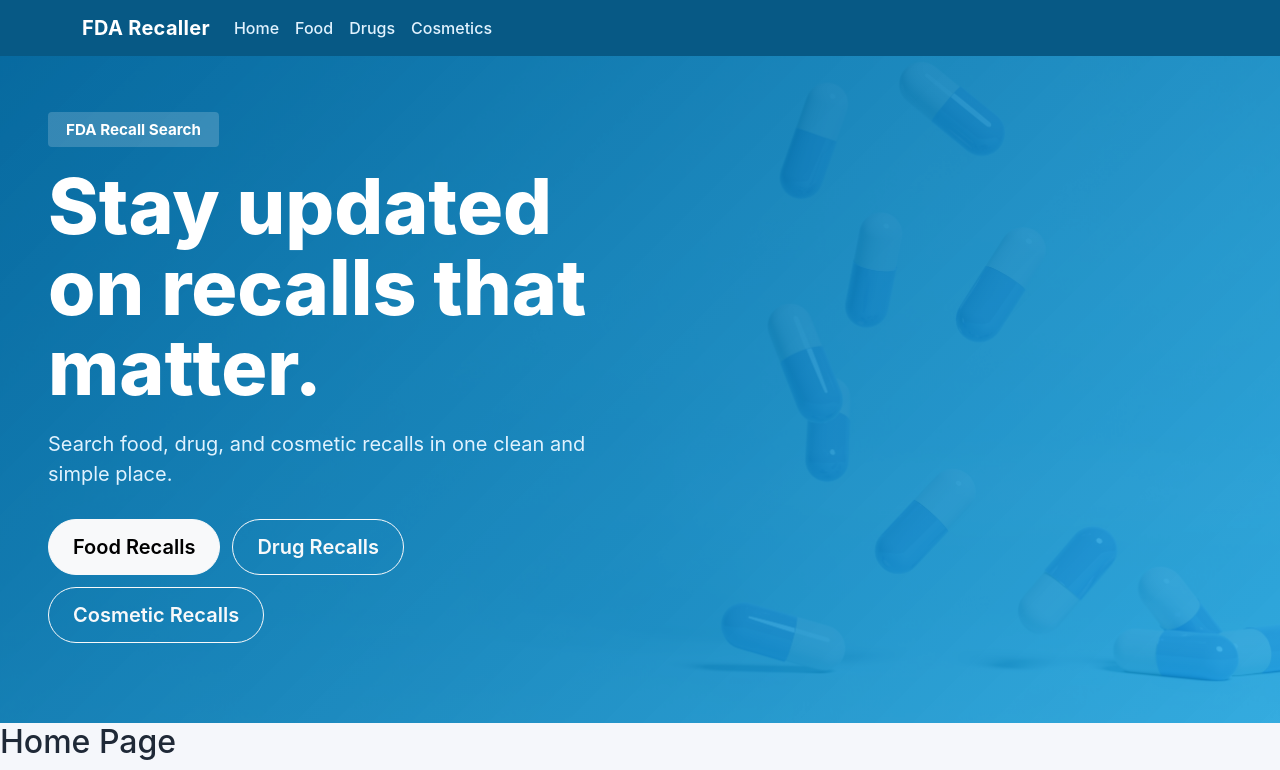
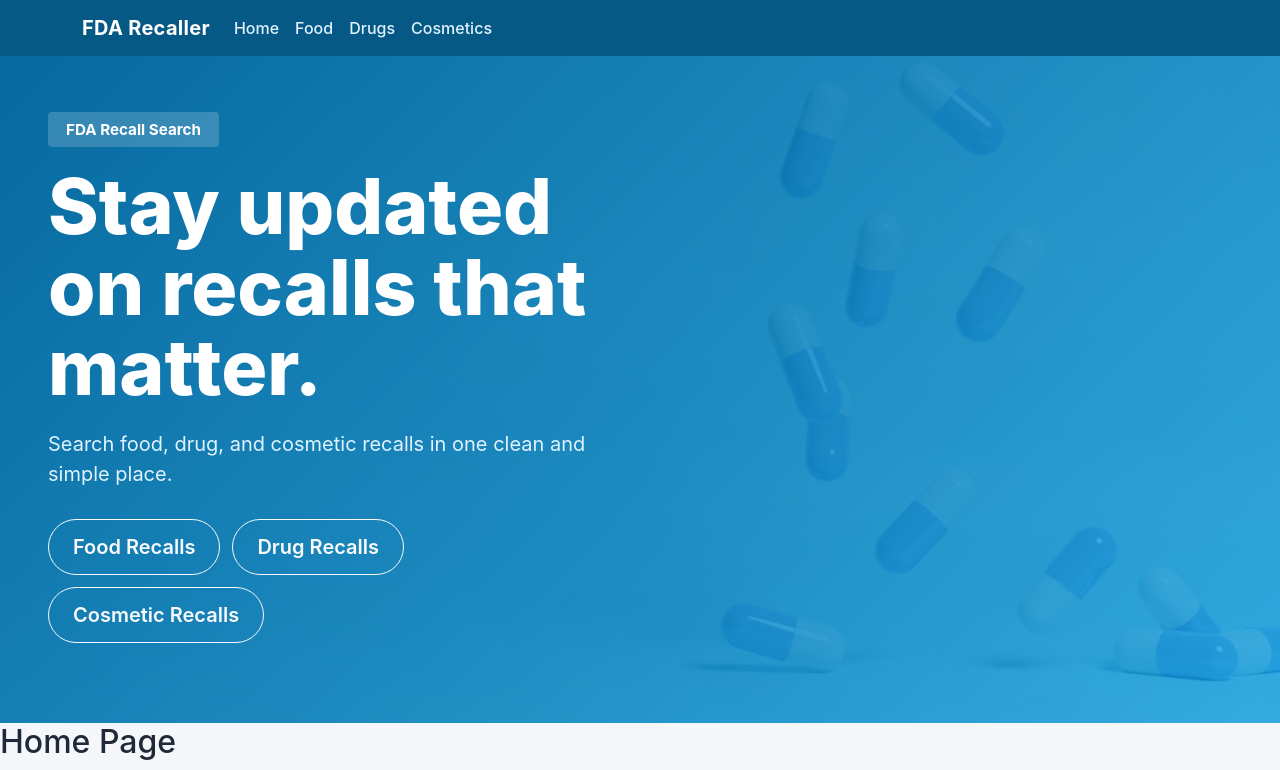
Before and after one commit to 10sChris/Recaller, a Flask app: page / in a window 1280 px wide. Shown: the top 770 px of the page. Run offline with Flask 3, Linux system fonts and the light colour scheme.

Commit message:
fixed food recalls button

```diff
--- a/templates/home.html
+++ b/templates/home.html
@@ -18,7 +18,7 @@
                 </p>
 
                 <div class="hero-buttons">
-                    <a href="/food" class="btn btn-light btn-lg">Food Recalls</a>
+                    <a href="/food" class="btn btn-outline-light btn-lg">Food Recalls</a>
                     <a href="/drugs" class="btn btn-outline-light btn-lg">Drug Recalls</a>
                     <a href="/cosmetics" class="btn btn-outline-light btn-lg">Cosmetic Recalls</a>
                 </div>
```
